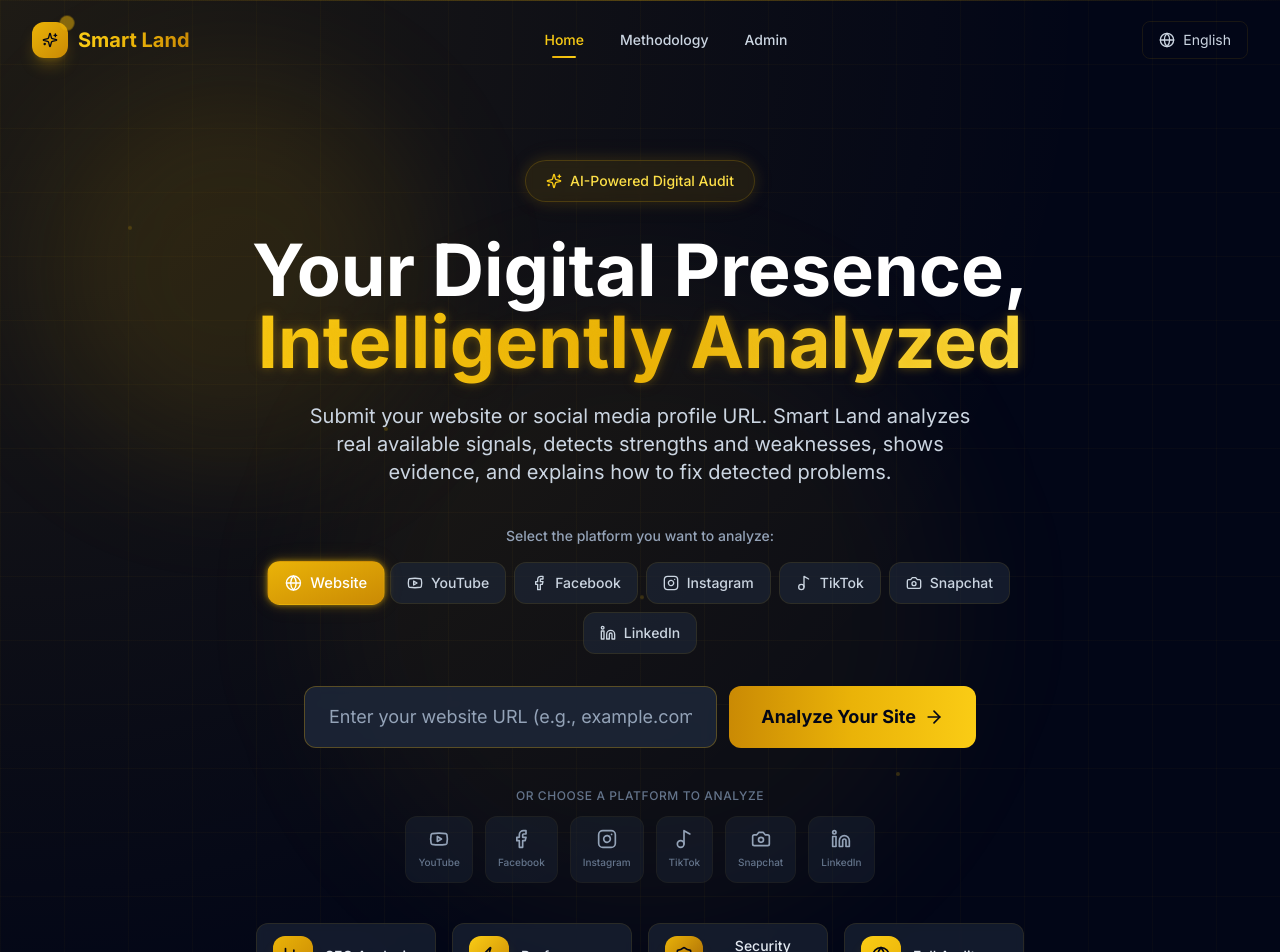
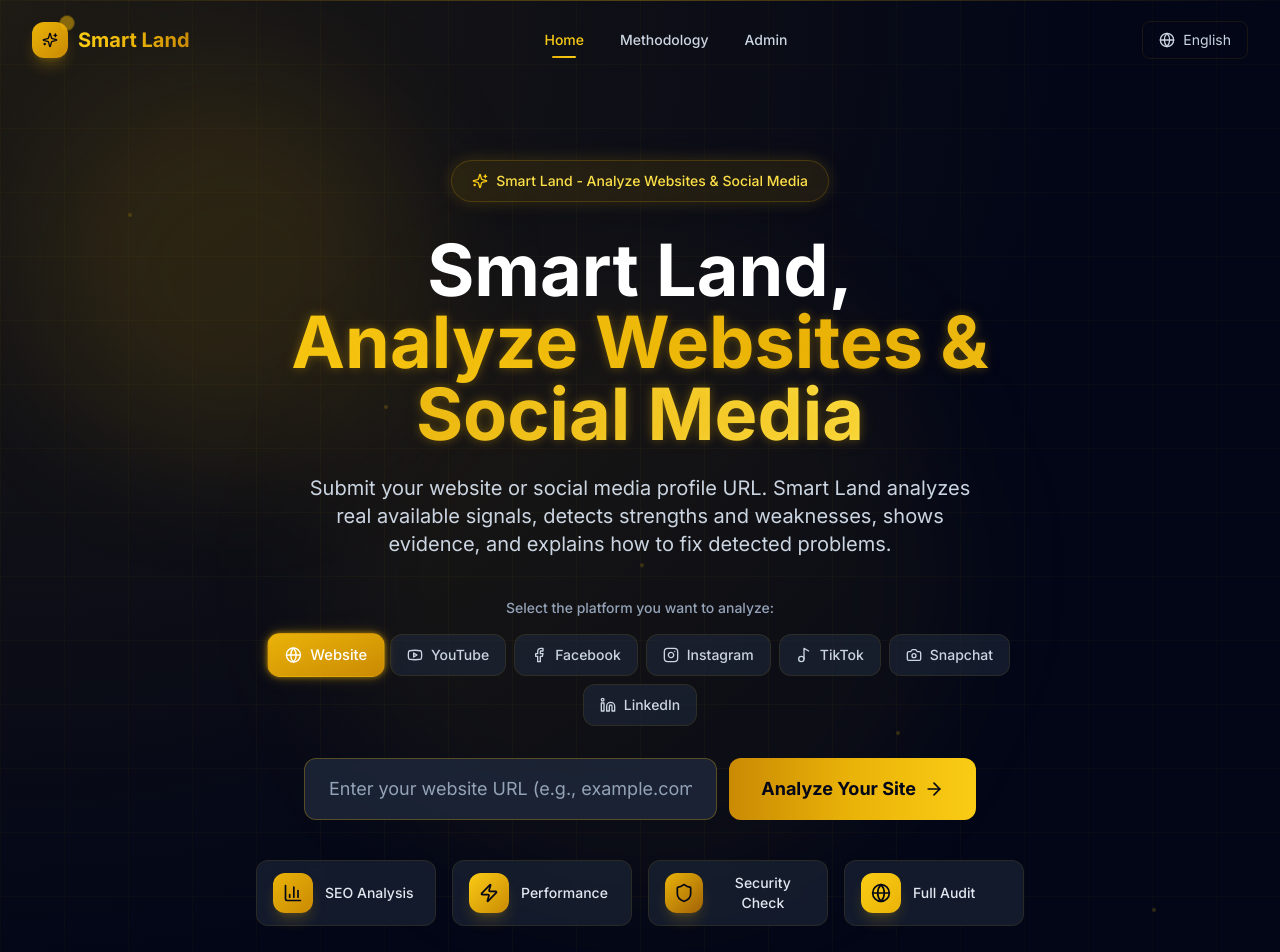
Before and after one commit to elsayedsameh803-star/v0-smart-land-website, a Next.js app: page /admin in a window 1280 px wide. Shown: the top 952 px of the page. Built offline with nearby package versions, Linux system fonts and the light colour scheme.

Commit message:
fix: اصلاح شامل - ترجمة تلقائية, تغيير النص الافتتاحي, إصلاح الرموز المشوشة

```diff
--- a/src/components/home/HeroSection.tsx
+++ b/src/components/home/HeroSection.tsx
@@ -188,7 +188,7 @@
           <div className="inline-flex items-center gap-2 px-5 py-2.5 rounded-full bg-gold-500/10 border border-gold-500/20 backdrop-blur-sm mb-8 gold-glow animate-fade-in-up">
             <Sparkles className="w-4 h-4 text-gold-400" />
             <span className="text-sm text-gold-300 font-medium">
-              {isRtl ? "مدعوم بالذكاء الاصطناعي" : "AI-Powered Digital Audit"}
+              {isRtl ? "سمارت لاند لتحليل المواقع والسوشيال ميديا" : "Smart Land - Analyze Websites & Social Media"}
             </span>
           </div>
 
@@ -196,18 +196,18 @@
           <h1 className="text-4xl sm:text-5xl lg:text-7xl font-bold text-white mb-6 leading-tight animate-fade-in-up" style={{ animationDelay: "0.1s" }}>
             {isRtl ? (
               <>
-                حضورك الرقمي،
+                سمارت لاند،
                 <br />
                 <span className="bg-gradient-to-r from-gold-400 via-gold-500 to-gold-300 text-transparent bg-clip-text text-glow">
-                  يُحلل بذكاء
+                  لتحليل مواقع الويب والسوشيال ميديا
                 </span>
               </>
             ) : (
               <>
-                Your Digital Presence,
+                Smart Land,
                 <br />
                 <span className="bg-gradient-to-r from-gold-400 via-gold-500 to-gold-300 text-transparent bg-clip-text text-glow">
-                  Intelligently Analyzed
+                  Analyze Websites & Social Media
                 </span>
               </>
             )}
@@ -285,46 +285,6 @@
             )}
           </form>
 
-          {/* Social Media Icons Bar */}
-          <div className="max-w-3xl mx-auto mb-10 animate-fade-in-up" style={{ animationDelay: "0.5s" }}>
-            <p className="text-xs text-dark-500 mb-3 text-center font-medium uppercase tracking-wider">
-              {isRtl ? "أو اختر منصة للتحليل" : "Or choose a platform to analyze"}
-            </p>
-            <div className="flex items-center justify-center gap-3 flex-wrap">
-              {platforms.slice(1).map((platform) => {
-                const Icon = platformIcons[platform.id];
-                const isSelected = selectedPlatform === platform.id;
-                return (
-                  <button
-                    key={platform.id}
-                    onClick={() => setSelectedPlatform(platform.id)}
-                    className={cn(
-                      "flex flex-col items-center gap-1.5 p-3 rounded-xl transition-all duration-200 group relative",
-                      isSelected
-                        ? `bg-gradient-to-br ${platformColors[platform.id]} text-white shadow-lg scale-110`
-                        : "bg-dark-800/40 border border-gold-500/5 hover:bg-dark-800/80 hover:border-gold-500/20"
-                    )}
-                    title={platform.label}
-                  >
-                    {isSelected && (
-                      <span className="absolute -top-1 -right-1 w-3 h-3 bg-gold-500 rounded-full animate-ping-slow" />
-                    )}
-                    <Icon className={cn(
-                      "w-5 h-5 transition-all duration-200",
-                      isSelected ? "text-white" : "text-dark-400 group-hover:text-gold-400"
-                    )} />
-                    <span className={cn(
-                      "text-[10px] font-medium transition-all duration-200",
-                      isSelected ? "text-white" : "text-dark-500 group-hover:text-gold-400"
-                    )}>
-                      {platform.label}
-                    </span>
-                  </button>
-                );
-              })}
-            </div>
-          </div>
-
           {/* Features Grid */}
           <div className="grid grid-cols-2 md:grid-cols-4 gap-4 max-w-3xl mx-auto animate-fade-in-up" style={{ animationDelay: "0.6s" }}>
             {features.map((feature, index) => (
```
